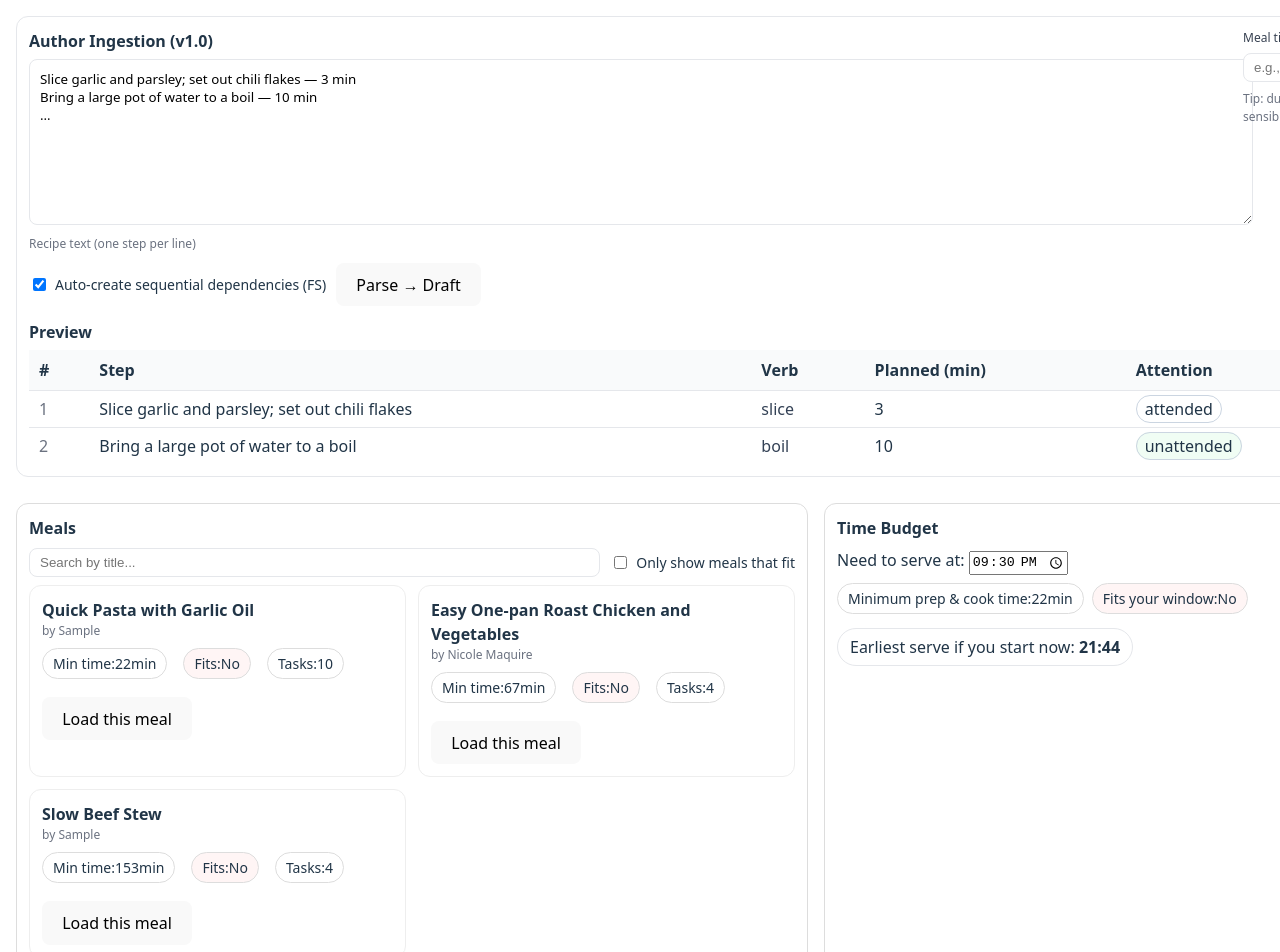
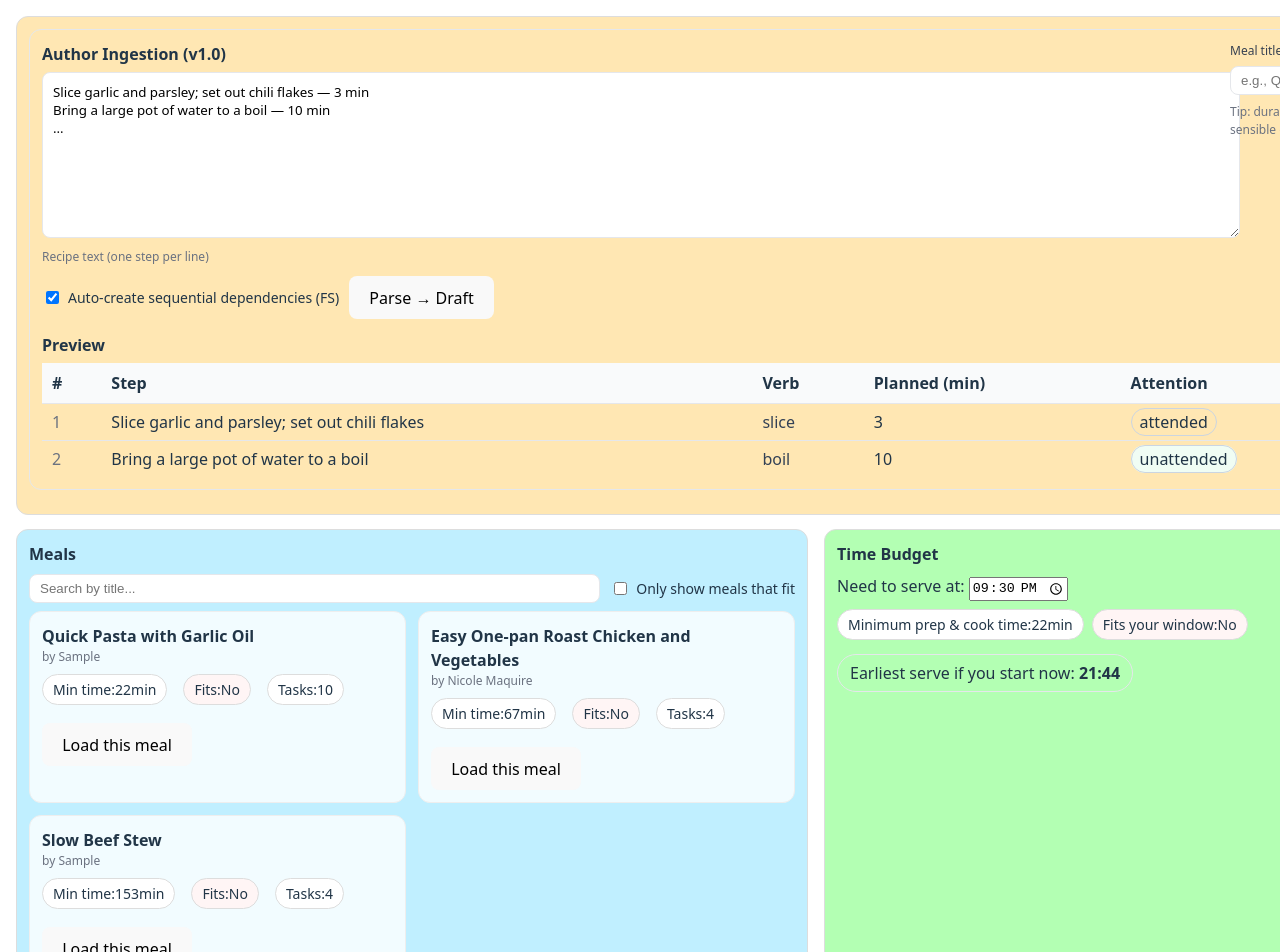
Before and after one commit to thenowguy/nowcook-parser, a React (Vite) app: page / in a window 1280 px wide. Shown: the top 952 px of the page. Built offline with nearby package versions, Linux system fonts and the light colour scheme.

Commit message:
v1.8.5 = v1.8.4 + color wrappers

```diff
--- a/src/App.jsx
+++ b/src/App.jsx
@@ -1,7 +1,8 @@
-// ============================== NowCook Parser — v1.8.4 ==============================
-// v1.8.4 = v1.8.3 + AuthoringPanel hook-up
-//  - Adds AuthoringPanel above Meals/Time Budget
-//  - loadMealFromIngest(meal) resets runtime and loads parsed meal
+// ============================== NowCook Parser — v1.8.5 ==============================
+// v1.8.5 = v1.8.4 + color wrappers for top panels
+//  - Author Ingestion panel: #ffe7b3
+//  - Meals panel:            #c0efff
+//  - Time Budget panel:      #b3ffb3
 /* eslint-disable */
 import React, { useEffect, useMemo, useState } from "react";
 import AuthoringPanel from "./components/AuthoringPanel.jsx"; // <- your file name
@@ -442,6 +443,7 @@ function Timeline({ tasks, running, ready = [], completed = [], doneIds, nowMs }
           );
         })}
 
+        {/* Ghost bars */}
         {ghostBars.map((b) => (
           <g key={`ghost_${b.id}`} opacity={0.55}>
             <rect
@@ -459,6 +461,7 @@ function Timeline({ tasks, running, ready = [], completed = [], doneIds, nowMs }
           </g>
         ))}
 
+        {/* Finished (grace) bars */}
         {finishedBars.map((b) => (
           <g key={`done_${b.id}`} opacity={b.opacity}>
             <rect
@@ -472,6 +475,7 @@ function Timeline({ tasks, running, ready = [], completed = [], doneIds, nowMs }
           </g>
         ))}
 
+        {/* Running bars */}
         {runningBars.map((b) => {
           const timeUp = b.leftMs <= 0;
           return (
@@ -738,12 +742,19 @@ export default function App() {
   return (
     <div style={{ minHeight: "100vh", padding: 16, display: "grid", gap: 14 }}>
       {/* NEW: Author Ingestion / Authoring Panel */}
-      <AuthoringPanel onLoadMeal={loadMealFromIngest} />
+      <div style={{
+        border: "1px solid #ddd",
+        borderRadius: 12,
+        padding: 12,
+        background: "#ffe7b3"
+      }}>
+        <AuthoringPanel onLoadMeal={loadMealFromIngest} />
+      </div>
 
       {/* Top: Meals & Time Budget */}
       <div style={{ display: "grid", gridTemplateColumns: "1fr 1fr", gap: 16 }}>
         {/* Meals browser */}
-        <div style={{ border: "1px solid #ddd", borderRadius: 12, padding: 12 }}>
+        <div style={{ border: "1px solid #ddd", borderRadius: 12, padding: 12, background: "#c0efff" }}>
           <div style={{ fontWeight: 700, marginBottom: 8 }}>Meals</div>
           <div style={{ display: "flex", alignItems: "center", gap: 10, marginBottom: 8 }}>
             <input
@@ -759,7 +770,7 @@ export default function App() {
           </div>
           <div style={{ display: "grid", gridTemplateColumns: "repeat(auto-fill, minmax(260px, 1fr))", gap: 12 }}>
             {cards.map((c) => (
-              <div key={c.idx} style={{ border: "1px solid #eee", borderRadius: 12, padding: 12 }}>
+              <div key={c.idx} style={{ border: "1px solid #eee", borderRadius: 12, padding: 12, background: "#ffffffcc" }}>
                 <div style={{ fontWeight: 600 }}>{c.title}</div>
                 <div style={{ fontSize: 12, color: "#6b7280", marginBottom: 8 }}>by {c.author}</div>
                 <div style={{ display: "flex", gap: 8, flexWrap: "wrap", marginBottom: 10 }}>
@@ -776,7 +787,7 @@ export default function App() {
         </div>
 
         {/* Time Budget */}
-        <div style={{ border: "1px solid #ddd", borderRadius: 12, padding: 12 }}>
+        <div style={{ border: "1px solid #ddd", borderRadius: 12, padding: 12, background: "#b3ffb3" }}>
           <div style={{ fontWeight: 700, marginBottom: 8 }}>Time Budget</div>
           <div style={{ marginBottom: 8 }}>
             Need to serve at:&nbsp;
@@ -802,6 +813,7 @@ export default function App() {
           width: "100%",
           margin: "0 auto",
           boxSizing: "border-box",
+          background: "#fff"
         }}
       >
         <div style={{ display: "flex", justifyContent: "space-between", alignItems: "center" }}>
@@ -839,7 +851,7 @@ export default function App() {
             <ul style={{ margin: 0, paddingLeft: 18 }}>
               {rt.running
                 .slice()
-                .sort((a, b) => a.startedAt - b.startedAt)
+                .sort((a, b) => a.startedAt - b.startedAt) // match lane order
                 .map((r) => {
                   const t = state.meal.tasks.find((x) => x.id === r.id);
                   const left = Math.max(0, r.endsAt - rt.nowMs);
```
